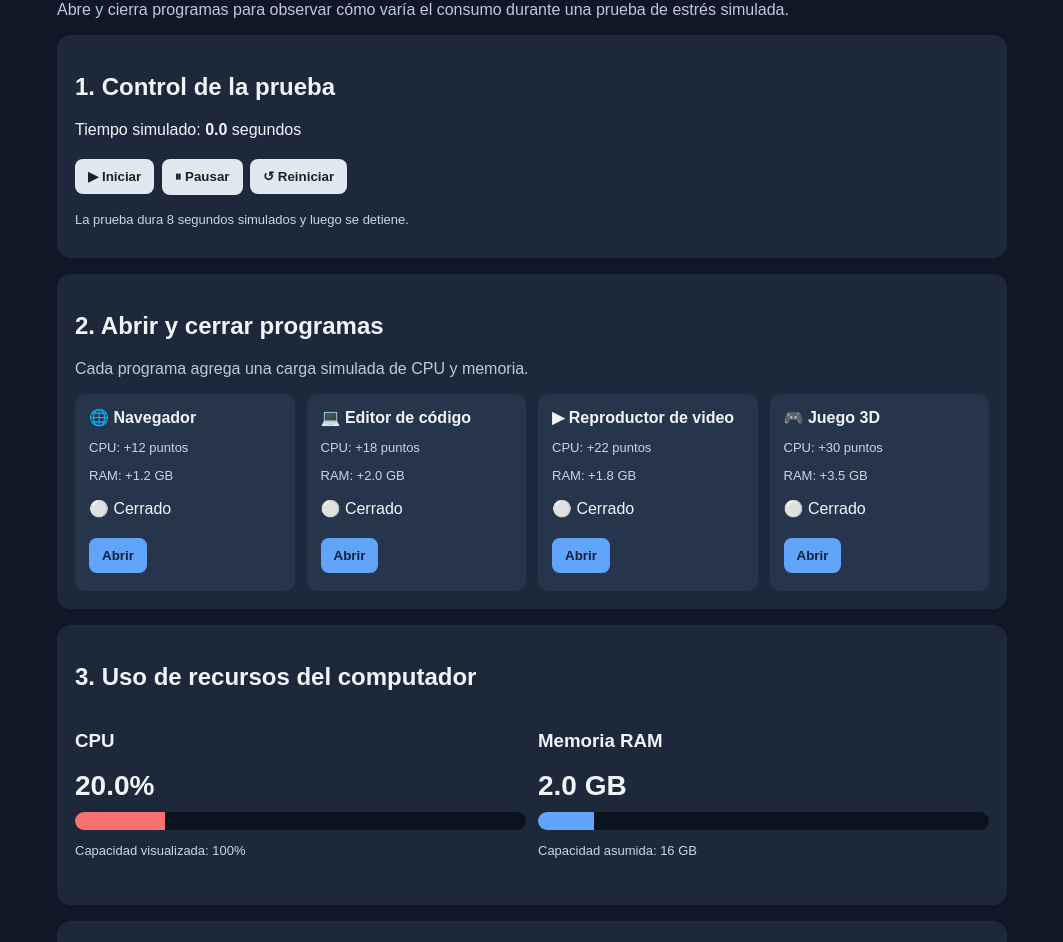
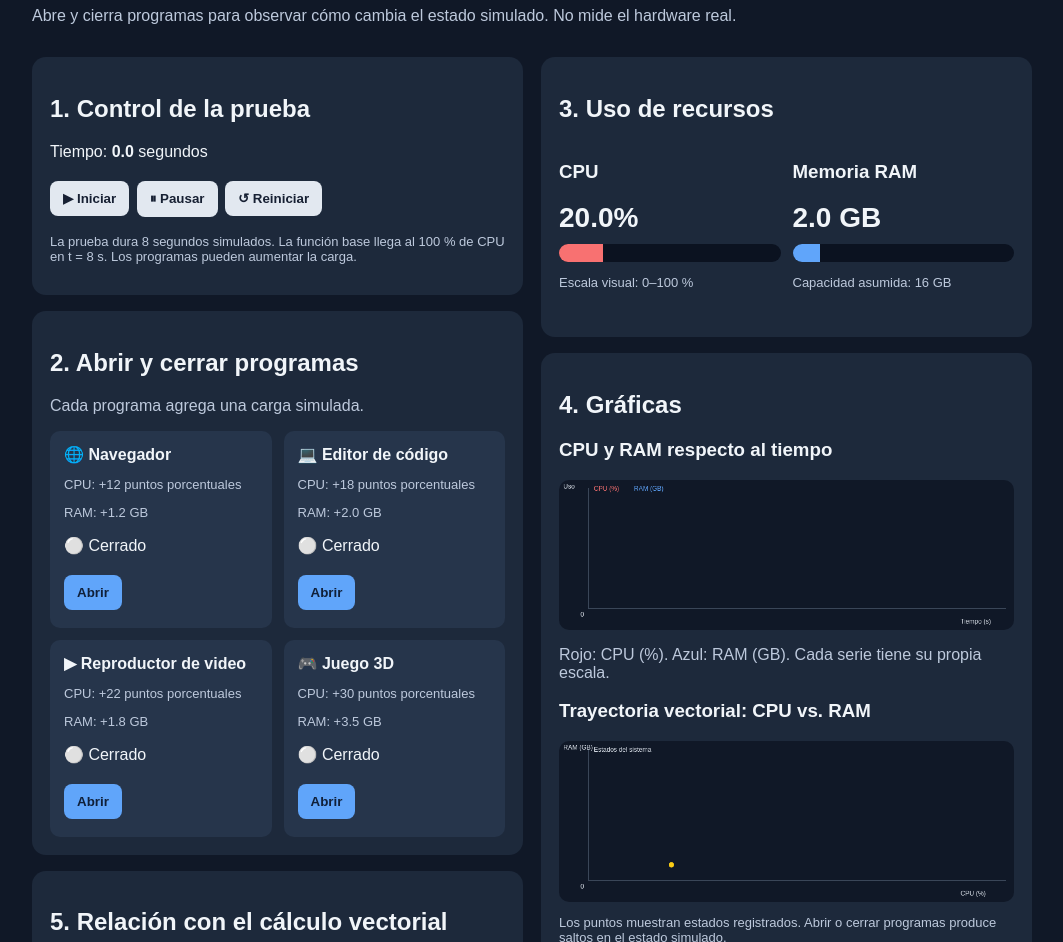
Before and after one commit to Daniela56Alc/simulador-cpu-ram, a plain HTML site: page index.html in a window 1280 px wide. Shown: the part 97-1039 px from the top of the page, without its empty margins (108-1171 px from the left). Drawn offline with Linux system fonts and the light colour scheme.

Commit message:
Add files via upload

```diff
--- a/index.html
+++ b/index.html
@@ -1,3 +1,4 @@
+
 <!DOCTYPE html>
 <html lang="es">
 <head>
@@ -6,91 +7,186 @@
 <title>Simulador de estrés CPU y RAM</title>
 <style>
 * { box-sizing: border-box; }
+
 body {
-    margin: 0; padding: 24px;
+  margin: 0;
+  padding: 24px;
   font-family: Arial, sans-serif;
-    background: #101827; color: #f1f5f9;
+  background: #101827;
+  color: #f1f5f9;
 }
-  main { max-width: 950px; margin: auto; }
-  h1 { color: #93c5fd; margin-bottom: 6px; }
-  .sub { color: #bdc9dc; }
+
+main { max-width: 1000px; margin: auto; }
+h1 { color: #93c5fd; }
+.sub, .status, .legend { color: #bdc9dc; }
+
 .panel {
-    background: #1d293b; padding: 18px;
-    border-radius: 14px; margin: 16px 0;
+  background: #1d293b;
+  padding: 18px;
+  border-radius: 14px;
+  margin: 16px 0;
 }
+
 .apps {
   display: grid;
   grid-template-columns: repeat(auto-fit, minmax(180px, 1fr));
   gap: 12px;
 }
+
 .app {
-    background: #26354b; padding: 14px;
+  background: #26354b;
+  padding: 14px;
   border-radius: 10px;
 }
+
 button {
-    border: 0; padding: 10px 13px; border-radius: 8px;
-    cursor: pointer; font-weight: bold; margin: 4px 3px 4px 0;
+  border: 0;
+  padding: 10px 13px;
+  border-radius: 8px;
+  cursor: pointer;
+  font-weight: bold;
+  margin: 4px 3px 4px 0;
 }
+
 .open { background: #60a5fa; color: #102039; }
 .close { background: #fca5a5; color: #451a1a; }
 .control { background: #e2e8f0; color: #172033; }
-  .status { font-size: 13px; color: #cbd5e1; }
+
+.status { font-size: 13px; }
+
 .metric {
-    display: grid; grid-template-columns: 1fr 1fr;
+  display: grid;
+  grid-template-columns: 1fr 1fr;
   gap: 12px;
 }
+
 .number { font-size: 28px; font-weight: bold; }
+
 .track {
-    height: 18px; border-radius: 10px;
-    background: #0b1220; overflow: hidden; margin: 10px 0;
+  height: 18px;
+  border-radius: 10px;
+  background: #0b1220;
+  overflow: hidden;
+  margin: 10px 0;
 }
-  .bar { height: 100%; width: 0%; transition: width .25s; }
+
+.bar { height: 100%; transition: width .25s; }
 #cpuBar { background: #f87171; }
 #ramBar { background: #60a5fa; }
+
 .equation {
-    background: #101827; padding: 14px;
-    border-radius: 8px; overflow-wrap: anywhere;
+  background: #101827;
+  padding: 14px;
+  border-radius: 8px;
   line-height: 1.8;
+  overflow-wrap: anywhere;
 }
-  #log { max-height: 160px; overflow-y: auto; color: #cbd5e1; }
-  .warning { color: #fcd34d; }
+
+#log { max-height: 180px; overflow-y: auto; color: #cbd5e1; }
+.warning { color: #fcd34d; font-weight: bold; }
+
+canvas {
+  display: block;
+  width: 100%;
+  background: #101827;
+  border-radius: 10px;
+}
+
 @media(max-width:600px) {
   body { padding: 12px; }
   .metric { grid-template-columns: 1fr; }
 }
+
+/* Distribución general en dos columnas */
+.layout {
+  display: grid;
+  grid-template-columns: repeat(2, minmax(0, 1fr));
+  gap: 18px;
+  align-items: start;
+}
+
+.columna {
+  min-width: 0;
+}
+
+/* Las gráficas ocupan todo el ancho de su columna */
+canvas {
+  max-width: 100%;
+}
+
+/* En celulares, una sola columna */
+@media (max-width: 700px) {
+  .layout {
+    grid-template-columns: 1fr;
+  }
+}
+
 </style>
 </head>
+
 <body>
 <main>
   <h1>Simulador de estrés: CPU y RAM</h1>
   <p class="sub">
-    Abre y cierra programas para observar cómo varía el consumo
-    durante una prueba de estrés simulada.
+    Abre y cierra programas para observar cómo cambia el estado simulado.
+    No mide el hardware real.
   </p>
+
+  <div class="layout">
+  <div class="columna">
 
   <section class="panel">
     <h2>1. Control de la prueba</h2>
-    <p>Tiempo simulado: <strong id="time">0.0</strong> segundos</p>
-    <button class="control" onclick="startTest()">▶ Iniciar</button>
-    <button class="control" onclick="pauseTest()">⏸ Pausar</button>
-    <button class="control" onclick="resetTest()">↺ Reiniciar</button>
-    <p class="status">La prueba dura 8 segundos simulados y luego se detiene.</p>
+    <p>Tiempo: <strong id="time">0.0</strong> segundos</p>
+    <button class="control" id="startBtn">▶ Iniciar</button>
+    <button class="control" id="pauseBtn">⏸ Pausar</button>
+    <button class="control" id="resetBtn">↺ Reiniciar</button>
+    <p class="status">
+      La prueba dura 8 segundos simulados. La función base llega al
+      100 % de CPU en t = 8 s. Los programas pueden aumentar la carga.
+    </p>
   </section>
 
   <section class="panel">
     <h2>2. Abrir y cerrar programas</h2>
-    <p class="sub">Cada programa agrega una carga simulada de CPU y memoria.</p>
+    <p class="sub">Cada programa agrega una carga simulada.</p>
     <div class="apps" id="apps"></div>
   </section>
 
    <section class="panel">
-    <h2>3. Uso de recursos del computador</h2>
+    <h2>5. Relación con el cálculo vectorial</h2>
+    <div class="equation">
+      <strong>Función vectorial base:</strong><br>
+      r(t) = ⟨20 + 10t, 2 + 0.2t²⟩<br>
+      <strong>Dominio:</strong> 0 ≤ t ≤ 8<br>
+      <strong>Velocidad:</strong> v(t) = ⟨10, 0.4t⟩<br>
+      <strong>Magnitud:</strong> |v(t)| = √(100 + 0.16t²)<br>
+      <strong>Aceleración:</strong> a(t) = ⟨0, 0.4⟩<br><br>
+      <strong>Extensión del simulador:</strong><br>
+      rₛ(t) = ⟨20 + 10t + C, 2 + 0.2t² + M⟩<br>
+      C: carga adicional de CPU.<br>
+      M: memoria adicional en GB.
+    </div>
+    <p id="values"></p>
+    <p class="status">
+      Entre cambios de programas, C y M son constantes y la velocidad
+      coincide con la de la función base. En el instante en que cambia
+      un programa, hay un salto que no describe esa derivada.
+      CPU y RAM tienen unidades diferentes.
+    </p>
+  </section>
+
+  </div>
+  <div class="columna">
+
+  <section class="panel">
+    <h2>3. Uso de recursos</h2>
     <div class="metric">
       <div>
         <h3>CPU</h3>
-        <div class="number" id="cpu">20%</div>
+        <div class="number" id="cpu">20.0%</div>
         <div class="track"><div class="bar" id="cpuBar"></div></div>
-        <p class="status">Capacidad visualizada: 100%</p>
+        <p class="status">Escala visual: 0–100 %</p>
       </div>
       <div>
         <h3>Memoria RAM</h3>
@@ -99,98 +195,82 @@
         <p class="status">Capacidad asumida: 16 GB</p>
       </div>
     </div>
-    <p id="warning" class="warning"></p>
+    <p id="warning" class="warning" role="status" aria-live="polite"></p>
   </section>
 
-
   <section class="panel">
-  <h2>4. Gráficas del comportamiento del sistema</h2>
-
+    <h2>4. Gráficas</h2>
     <h3>CPU y RAM respecto al tiempo</h3>
-  <canvas id="timeGraph" width="850" height="280"
-    style="width:100%;background:#101827;border-radius:10px">
-  </canvas>
-
+    <canvas id="timeGraph" width="850" height="280"></canvas>
+    <p class="legend">
+      Rojo: CPU (%). Azul: RAM (GB). Cada serie tiene su propia escala.
+    </p>
     <h3>Trayectoria vectorial: CPU vs. RAM</h3>
-  <canvas id="pathGraph" width="850" height="300"
-    style="width:100%;background:#101827;border-radius:10px">
-  </canvas>
-
+    <canvas id="pathGraph" width="850" height="300"></canvas>
     <p class="status">
-    Las líneas muestran los valores simulados registrados durante la prueba.
-    Los cambios de programas generan saltos en la trayectoria.
-  </p>
-</section>
-
-
-  <section class="panel">
-    <h2>5. Relación con el cálculo vectorial</h2>
-    <div class="equation">
-      <strong>Función vectorial:</strong><br>
-      r(t) = ⟨20 + 5t + C, 2 + 0.1t² + M⟩<br>
-      <strong>Velocidad entre cambios de programas:</strong><br>
-      v(t) = ⟨5, 0.2t⟩<br>
-      <strong>Magnitud de la velocidad:</strong><br>
-      |v(t)| = √(25 + 0.04t²)<br>
-      <strong>C:</strong> suma de las cargas de CPU de los programas abiertos.<br>
-      <strong>M:</strong> suma de la memoria RAM utilizada por esos programas.
-    </div>
-    <p id="values"></p>
-    <p class="status">
-      C y M permanecen constantes mientras no cambie la lista de programas.
-      Al abrir o cerrar un programa, la función presenta un salto; la derivada
-      anterior describe la evolución entre esos cambios.
+      Los puntos muestran estados registrados. Abrir o cerrar programas
+      produce saltos en el estado simulado.
     </p>
   </section>
 
   <section class="panel">
     <h2>6. Registro de eventos</h2>
-    <div id="log">La prueba está lista. Abre un programa para comenzar.</div>
+    <div id="log" aria-live="polite">
+      La prueba está lista.
+    </div>
   </section>
+
   <p class="status">
-    Modelo educativo: los consumos son valores simulados, no mediciones reales
-    de tu computador. Los indicadores se limitan al 100% de CPU y 16 GB de RAM.
+    Modelo educativo: los consumos son simulados. Las barras se limitan
+    visualmente al 100 % de CPU y 16 GB de RAM.
   </p>
 </main>
+  </div>
+</div>
 
 <script>
+'use strict';
+
 const programs = [
-  { id: "browser", name: "🌐 Navegador", cpu: 12, ram: 1.2 },
-  { id: "editor", name: "💻 Editor de código", cpu: 18, ram: 2.0 },
-  { id: "video", name: "▶ Reproductor de video", cpu: 22, ram: 1.8 },
-  { id: "game", name: "🎮 Juego 3D", cpu: 30, ram: 3.5 }
+  { id: 'browser', name: '🌐 Navegador', cpu: 12, ram: 1.2 },
+  { id: 'editor', name: '💻 Editor de código', cpu: 18, ram: 2.0 },
+  { id: 'video', name: '▶ Reproductor de video', cpu: 22, ram: 1.8 },
+  { id: 'game', name: '🎮 Juego 3D', cpu: 30, ram: 3.5 }
 ];
 
-let active = new Set();
+const active = new Set();
 let t = 0;
 let timer = null;
+const history = [];
+const $ = id => document.getElementById(id);
 
 function drawPrograms() {
-  document.getElementById("apps").innerHTML = programs.map(p => {
+  $('apps').innerHTML = programs.map(p => {
     const isOpen = active.has(p.id);
     return `
       <div class="app">
         <strong>${p.name}</strong>
-        <p class="status">CPU: +${p.cpu} puntos</p>
+        <p class="status">CPU: +${p.cpu} puntos porcentuales</p>
         <p class="status">RAM: +${p.ram.toFixed(1)} GB</p>
-        <p>${isOpen ? "🟢 Abierto" : "⚪ Cerrado"}</p>
-        <button class="${isOpen ? "close" : "open"}"
-          onclick="toggleProgram('${p.id}')">
-          ${isOpen ? "Cerrar" : "Abrir"}
+        <p>${isOpen ? '🟢 Abierto' : '⚪ Cerrado'}</p>
+        <button class="${isOpen ? 'close' : 'open'}"
+          type="button" data-program="${p.id}">
+          ${isOpen ? 'Cerrar' : 'Abrir'}
         </button>
       </div>`;
-  }).join("");
+  }).join('');
 }
 
 function logEvent(message) {
-  const log = document.getElementById("log");
-  const line = document.createElement("p");
+  const line = document.createElement('p');
   line.textContent = `[t = ${t.toFixed(1)} s] ${message}`;
-  log.prepend(line);
+  $('log').prepend(line);
 }
 
 function toggleProgram(id) {
-  const p = programs.find(x => x.id === id);
+  const p = programs.find(item => item.id === id);
+  if (!p) return;
+
   if (active.has(id)) {
     active.delete(id);
     logEvent(`Se cerró ${p.name}.`);
@@ -198,73 +278,85 @@ function toggleProgram(id) {
     active.add(id);
     logEvent(`Se abrió ${p.name}.`);
   }
+
   drawPrograms();
-  update();
+  update(true);
 }
 
-const history = [];
+function getLoads() {
+  return programs
+    .filter(p => active.has(p.id))
+    .reduce((sum, p) => ({
+      cpu: sum.cpu + p.cpu,
+      ram: sum.ram + p.ram
+    }), { cpu: 0, ram: 0 });
+}
 
-function drawGraphs(cpu, ram) {
-  const tg = document.getElementById("timeGraph");
-  const pg = document.getElementById("pathGraph");
-  const ctx = tg.getContext("2d");
-  const pctx = pg.getContext("2d");
+function drawGraphs() {
+  const tg = $('timeGraph');
+  const pg = $('pathGraph');
+  const ctx = tg.getContext('2d');
+  const pctx = pg.getContext('2d');
+  if (!ctx || !pctx) return;
 
   function axes(c, w, h, xLabel, yLabel) {
     c.clearRect(0, 0, w, h);
-    c.strokeStyle = "#64748b";
-    c.fillStyle = "#e2e8f0";
+    c.strokeStyle = '#64748b';
+    c.fillStyle = '#e2e8f0';
     c.lineWidth = 1;
     c.beginPath();
     c.moveTo(55, 15);
     c.lineTo(55, h - 40);
     c.lineTo(w - 15, h - 40);
     c.stroke();
-    c.font = "12px Arial";
+    c.font = '12px Arial';
     c.fillText(yLabel, 8, 16);
     c.fillText(xLabel, w - 100, h - 12);
+    c.fillText('0', 40, h - 25);
   }
 
-  // Gráfica 1: CPU y RAM a través del tiempo
-  axes(ctx, tg.width, tg.height, "Tiempo (s)", "Uso");
-  ctx.fillStyle = "#f87171";
-  ctx.fillText("CPU (%)", 65, 20);
-  ctx.fillStyle = "#60a5fa";
-  ctx.fillText("RAM (GB)", 140, 20);
+  axes(ctx, tg.width, tg.height, 'Tiempo (s)', 'Uso');
+  ctx.fillStyle = '#f87171';
+  ctx.fillText('CPU (%)', 65, 20);
+  ctx.fillStyle = '#60a5fa';
+  ctx.fillText('RAM (GB)', 140, 20);
 
   function plotTime(key, max, color) {
-    if (history.length < 1) return;
+    if (!history.length) return;
     ctx.strokeStyle = color;
     ctx.lineWidth = 2;
     ctx.beginPath();
+
     history.forEach((p, i) => {
       const x = 55 + (p.t / 8) * (tg.width - 75);
-      const y = tg.height - 40 - (p[key] / max) *
-        (tg.height - 65);
+      const y = tg.height - 40 -
+        (Math.min(p[key], max) / max) * (tg.height - 65);
+
       if (i === 0) ctx.moveTo(x, y);
       else ctx.lineTo(x, y);
     });
+
     ctx.stroke();
   }
 
-  plotTime("cpu", 100, "#f87171");
-  plotTime("ram", 16, "#60a5fa");
+  plotTime('cpu', 100, '#f87171');
+  plotTime('ram', 16, '#60a5fa');
 
-  // Gráfica 2: trayectoria en el plano CPU-RAM
-  axes(pctx, pg.width, pg.height, "CPU (%)", "RAM (GB)");
+  axes(pctx, pg.width, pg.height, 'CPU (%)', 'RAM (GB)');
+  pctx.fillStyle = '#e2e8f0';
+  pctx.fillText('Estados del sistema', 65, 20);
 
-  pctx.fillStyle = "#e2e8f0";
-  pctx.fillText("Cada punto representa un estado del sistema", 65, 20);
-
-  if (history.length > 0) {
-    pctx.strokeStyle = "#a78bfa";
+  if (history.length) {
+    pctx.strokeStyle = '#a78bfa';
     pctx.lineWidth = 2;
     pctx.beginPath();
 
     history.forEach((p, i) => {
-      const x = 55 + (p.cpu / 100) * (pg.width - 75);
-      const y = pg.height - 40 - (p.ram / 16) *
-        (pg.height - 65);
+      const x = 55 + (Math.min(p.cpu, 100) / 100) *
+        (pg.width - 75);
+      const y = pg.height - 40 -
+        (Math.min(p.ram, 16) / 16) * (pg.height - 65);
+
       if (i === 0) pctx.moveTo(x, y);
       else pctx.lineTo(x, y);
     });
@@ -272,72 +364,83 @@ function drawGraphs(cpu, ram) {
     pctx.stroke();
 
     const last = history[history.length - 1];
-    const x = 55 + (last.cpu / 100) * (pg.width - 75);
-    const y = pg.height - 40 - (last.ram / 16) *
-      (pg.height - 65);
+    const x = 55 + (Math.min(last.cpu, 100) / 100) *
+      (pg.width - 75);
+    const y = pg.height - 40 -
+      (Math.min(last.ram, 16) / 16) * (pg.height - 65);
 
-    pctx.fillStyle = "#facc15";
+    pctx.fillStyle = '#facc15';
     pctx.beginPath();
     pctx.arc(x, y, 5, 0, Math.PI * 2);
     pctx.fill();
   }
 }
 
-function update() {
-  const C = programs
-    .filter(p => active.has(p.id))
-    .reduce((sum, p) => sum + p.cpu, 0);
+function update(record = false) {
+  const { cpu: C, ram: M } = getLoads();
 
-  const M = programs
-    .filter(p => active.has(p.id))
-    .reduce((sum, p) => sum + p.ram, 0);
+  const cpuRaw = 20 + 10 * t + C;
+  const ramRaw = 2 + 0.2 * t * t + M;
 
-  const cpuRaw = 20 + 5 * t + C;
-  const ramRaw = 2 + 0.1 * t * t + M;
+  const cpuShown = Math.min(100, Math.max(0, cpuRaw));
+  const ramShown = Math.min(16, Math.max(0, ramRaw));
 
-  const cpuShown = Math.min(100, cpuRaw);
-  const ramShown = Math.min(16, ramRaw);
+  if (
+    record ||
+    history.length === 0 ||
+    history[history.length - 1].t !== t
+  ) {
+    history.push({ t, cpu: cpuShown, ram: ramShown });
+    if (history.length > 500) history.shift();
+  } else if (history.length) {
+    history[history.length - 1] = {
+      t, cpu: cpuShown, ram: ramShown
+    };
+  }
 
-  history.push({
-  t: t,
-  cpu: cpuShown,
-  ram: ramShown
-});
+  drawGraphs();
 
-if (history.length > 500) history.shift();
+  $('time').textContent = t.toFixed(1);
+  $('cpu').textContent = `${cpuShown.toFixed(1)}%`;
+  $('ram').textContent = `${ramShown.toFixed(1)} GB`;
+  $('cpuBar').style.width = `${cpuShown}%`;
+  $('ramBar').style.width = `${ramShown / 16 * 100}%`;
 
-drawGraphs(cpuShown, ramShown);
+  const warnings = [];
+  if (cpuRaw >= 100) {
+    warnings.push('La CPU alcanzó o superó el 100 %.');
+  }
+  if (ramRaw >= 16) {
+    warnings.push('La RAM alcanzó o superó los 16 GB.');
+  }
+  $('warning').textContent = warnings.join(' ');
 
-  document.getElementById("time").textContent = t.toFixed(1);
-  document.getElementById("cpu").textContent =
-    `${cpuShown.toFixed(1)}%`;
-  document.getElementById("ram").textContent =
-    `${ramShown.toFixed(1)} GB`;
+  const speed = Math.sqrt(100 + 0.16 * t * t);
 
-  document.getElementById("cpuBar").style.width = cpuShown + "%";
-  document.getElementById("ramBar").style.width =
-    (ramShown / 16 * 100) + "%";
-
-  document.getElementById("warning").textContent =
-    cpuRaw > 100 || ramRaw > 16
-      ? "¡Límite superado en el modelo! El indicador se muestra al máximo."
-      : "";
-
-  const speed = Math.sqrt(25 + 0.04 * t * t);
-  document.getElementById("values").innerHTML =
-    `<strong>En este instante:</strong><br>
+  $('values').innerHTML = `
+    <strong>Valores del instante:</strong><br>
     t = ${t.toFixed(1)} s; C = ${C}; M = ${M.toFixed(1)} GB.<br>
     CPU calculada antes del límite = ${cpuRaw.toFixed(1)}%.<br>
     RAM calculada antes del límite = ${ramRaw.toFixed(2)} GB.<br>
-     |v(t)| = ${speed.toFixed(3)}.`;
+    v(t) = ⟨10, ${(0.4 * t).toFixed(2)}⟩ entre cambios.<br>
+    |v(t)| = ${speed.toFixed(3)} (magnitud matemática).<br>
+    a(t) = ⟨0, 0.4⟩ entre cambios.
+  `;
 }
 
 function startTest() {
   if (timer !== null) return;
-  if (t >= 8) t = 0;
+
+  if (t >= 8) {
+    t = 0;
+    history.length = 0;
+    update(true);
+  }
+
   timer = setInterval(() => {
     t = Math.min(8, +(t + 0.1).toFixed(1));
-    update();
+    update(true);
+
     if (t >= 8) pauseTest();
   }, 100);
 }
@@ -352,14 +455,25 @@ function resetTest() {
   t = 0;
   history.length = 0;
   active.clear();
-  document.getElementById("log").textContent =
-    "Prueba reiniciada. Abre un programa para comenzar.";
+
+  $('log').textContent =
+    'Prueba reiniciada. Puedes iniciar el tiempo y abrir un programa.';
+
   drawPrograms();
-  update();
+  update(true);
 }
 
+$('apps').addEventListener('click', event => {
+  const button = event.target.closest('button[data-program]');
+  if (button) toggleProgram(button.dataset.program);
+});
+
+$('startBtn').addEventListener('click', startTest);
+$('pauseBtn').addEventListener('click', pauseTest);
+$('resetBtn').addEventListener('click', resetTest);
+
 drawPrograms();
-update();
+update(true);
 </script>
 </body>
 </html>
```
Lines whose indentation alone changed are shown as unchanged.
